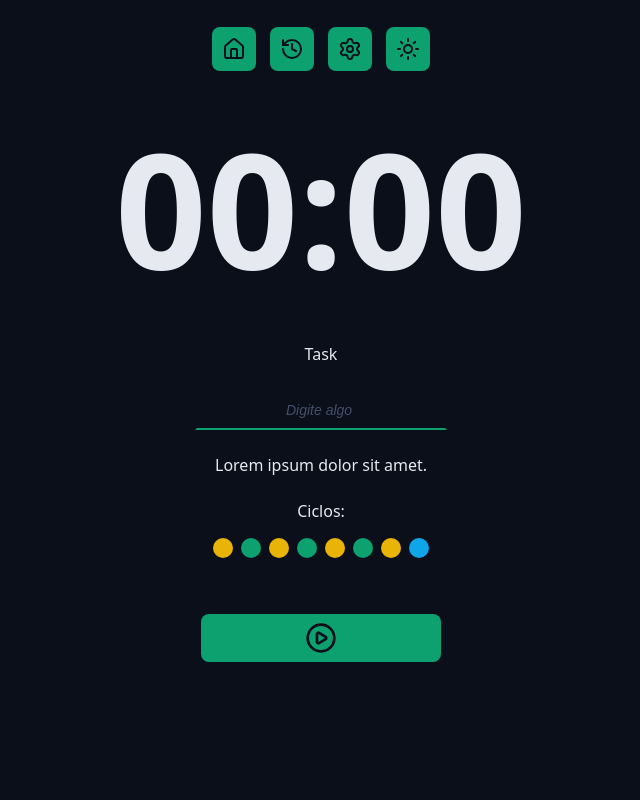
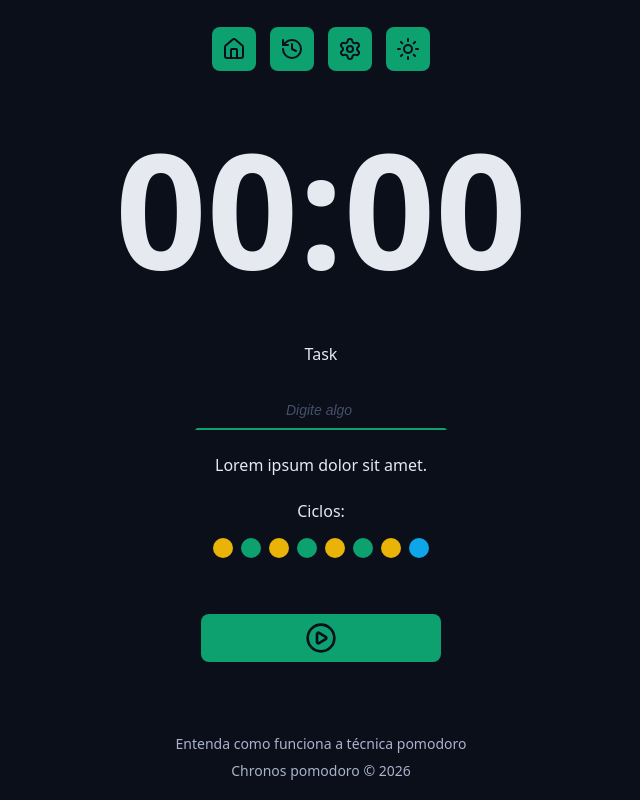
Before and after one commit to VictorMendesON/chronos-pomodoro, a React (Vite) app: page / in a window 1280 px wide. Shown: the part 188-988 px from the top of the page, without its empty margins (319-959 px from the left). Before the commit the page ends 902 px from the top, so only its background shows below. Built offline with nearby package versions, Linux system fonts and the light colour scheme.

Commit message:
Criado Footer

```diff
--- a/src/App.tsx
+++ b/src/App.tsx
@@ -5,6 +5,7 @@
 import { DefaultInput } from './components/DefaultInput';
 import { Cycles } from './components/Cycles';
 import { DefaultButton } from './components/DefaultButton';
+import { Footer } from './components/Footer';
 
 import './styles/theme.css';
 import './styles/global.css';
@@ -46,6 +47,10 @@
           </div>
         </form>
       </Container>
+
+      <Container>
+        <Footer />
+      </Container>
     </>
   );
 }
--- /dev/null
+++ b/src/components/Footer/index.tsx
@@ -0,0 +1,10 @@
+import styles from './styles.module.css';
+
+export function Footer() {
+  return (
+    <footer className={styles.footer}>
+      <a href=''>Entenda como funciona a técnica pomodoro</a>
+      <a href=''>Chronos pomodoro &copy; {new Date().getFullYear()}</a>
+    </footer>
+  );
+}
--- /dev/null
+++ b/src/components/Footer/styles.module.css
@@ -0,0 +1,18 @@
+.footer {
+  display: flex;
+  flex-direction: column;
+  align-items: center;
+  justify-content: center;
+  font-size: 1.4rem;
+  gap: 0.8rem;
+}
+
+.footer a {
+  text-decoration: none;
+  color: var(--text-muted);
+}
+
+.footer a:hover {
+  text-decoration: underline;
+  color: var(--text-muted);
+}
```
